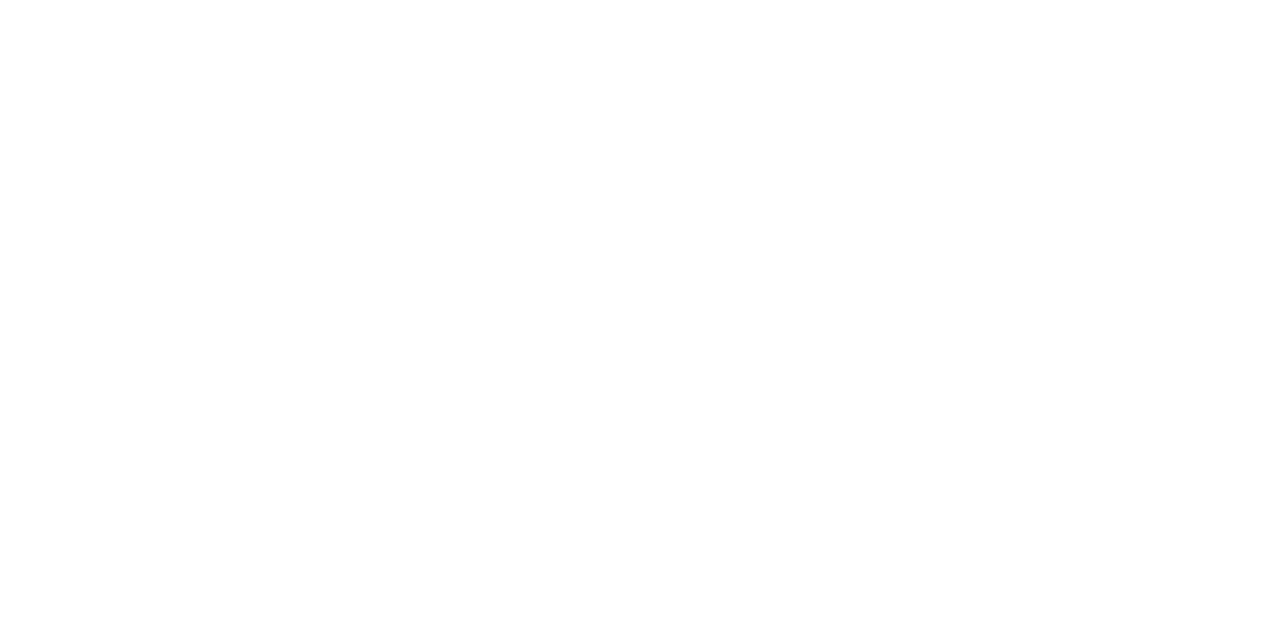
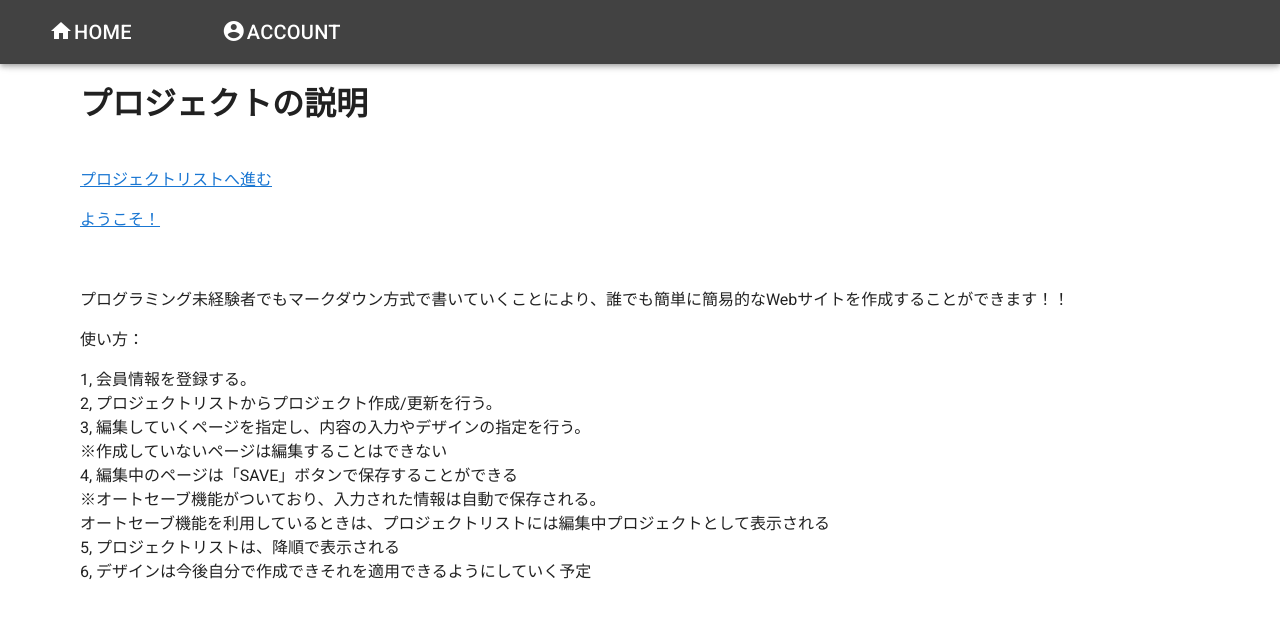
Before and after one commit to Aso2001385/-editor-front, a Nuxt app: page /explanation in a window 1280 px wide. Before the commit this address had no page. Shown: the top 618 px of the page. Built offline with nearby package versions, Linux system fonts and the light colour scheme; what mavon-editor would draw is missing.

Commit message:
アプリ説明ページの作成

```diff
--- /dev/null
+++ b/pages/explanation.vue
@@ -0,0 +1,32 @@
+<!-- プロジェクトリスト-->
+<template>
+  <v-main class="pa-10">
+    <div class="pa-10 algin-center">
+      <h1 class="mb-10">プロジェクトの説明</h1>
+      <p><a href="/projects">プロジェクトリストへ進む</a></p>
+      <p><a href="/">ようこそ！</a></p>
+      <div class="py-10">
+        <p>
+          プログラミング未経験者でもマークダウン方式で書いていくことにより、誰でも簡単に簡易的なWebサイトを作成することができます！！
+        </p>
+        <p>使い方：</p>
+        <p>
+          1, 会員情報を登録する。<br />
+          2, プロジェクトリストからプロジェクト作成/更新を行う。<br />
+          3, 編集していくページを指定し、内容の入力やデザインの指定を行う。<br />
+          ※作成していないページは編集することはできない <br />
+          4, 編集中のページは「SAVE」ボタンで保存することができる<br />
+          ※オートセーブ機能がついており、入力された情報は自動で保存される。<br />オートセーブ機能を利用しているときは、プロジェクトリストには編集中プロジェクトとして表示される<br />
+          5, プロジェクトリストは、降順で表示される<br />
+          6, デザインは今後自分で作成できそれを適用できるようにしていく予定<br />
+        </p>
+      </div>
+    </div>
+  </v-main>
+</template>
+<script>
+export default {
+  layout: 'top',
+  data() {},
+}
+</script>
--- a/pages/index.vue
+++ b/pages/index.vue
@@ -1,9 +1,9 @@
-<!-- プロジェクトリスト-->
 <template>
   <v-main class="pa-10">
     <div class="pa-10 algin-center">
       <h1 class="mb-10">ようこそ！</h1>
-      <a href="/projects">プロジェクトリストへ進む</a>
+      <p><a href="/projects">プロジェクトリストへ進む</a></p>
+      <p><a href="/explanation">プロジェクトの説明</a></p>
       <div class="py-10">
         <p>このWebサイトは現在制作中のものです。実際の登録処理等は行われません。</p>
         <p>
```
